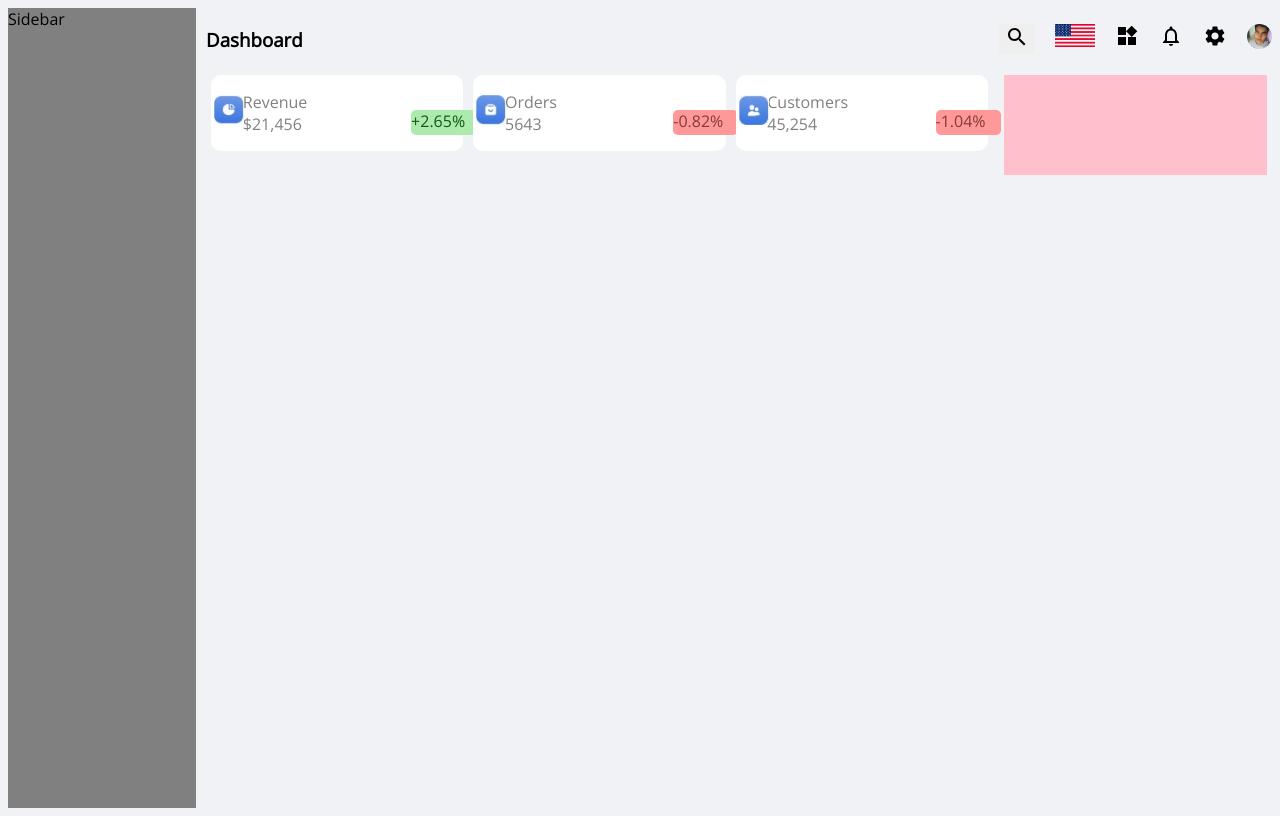
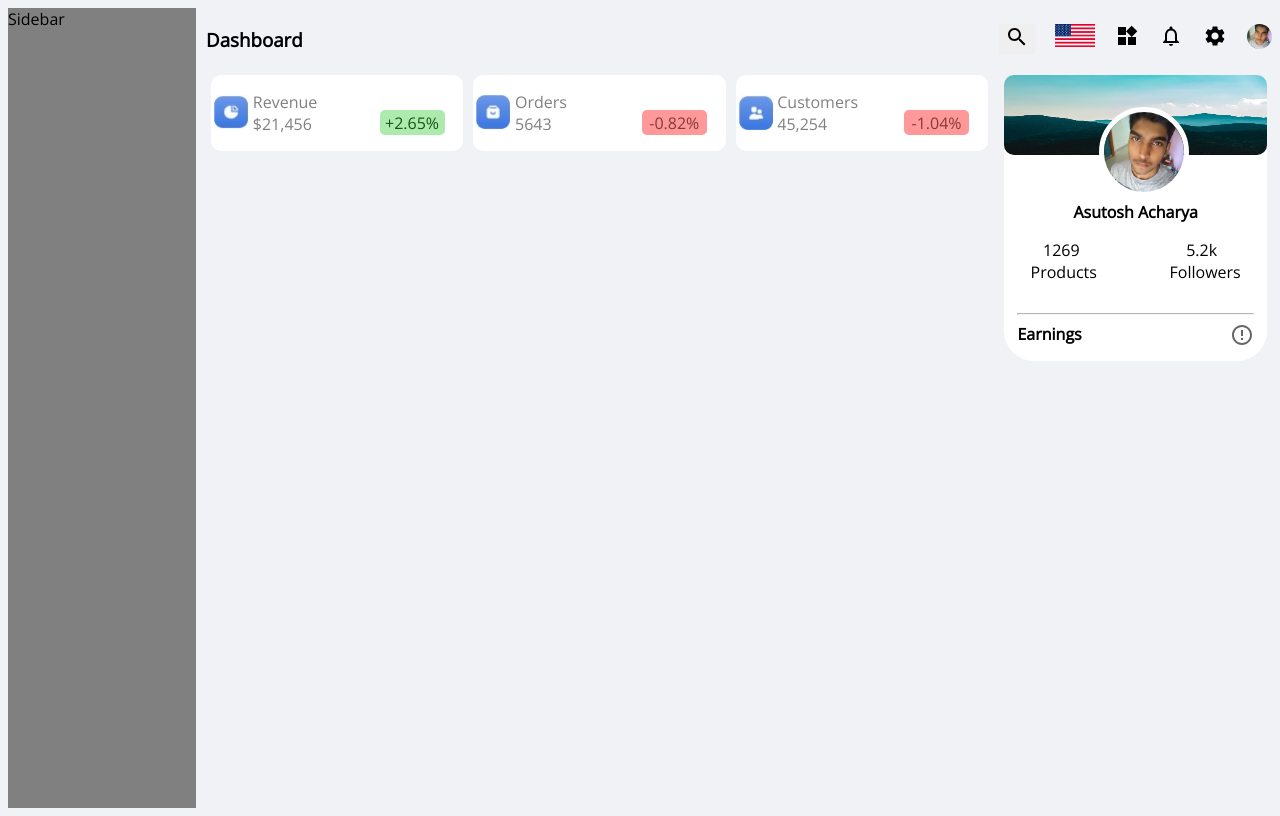
Before and after one commit to AsutoshAcharya/React-Responsive-Admin-Dashboard, a React (Create React App) app: page / in a window 1280 px wide. Built offline with nearby package versions, Linux system fonts and the light colour scheme.

Commit message:
adding user information

```diff
--- a/src/components/LeftContent/LeftTop/LeftTop.css
+++ b/src/components/LeftContent/LeftTop/LeftTop.css
@@ -3,3 +3,10 @@
     flex-direction: row;
     gap: 10px;
 }
+
+
+@media (max-width:768px) {
+    .LeftTop{
+        display: grid;
+    }
+}
--- a/src/components/LeftContent/LeftTop/LeftTopContent.css
+++ b/src/components/LeftContent/LeftTop/LeftTopContent.css
@@ -6,10 +6,11 @@
   justify-content: center;
   gap: 13px;
   position: relative;
+  min-width: 250px;
 }
 .image {
-  width: 30px;
-  height: 30px;
+  width: 35px;
+  height: 35px;
   position: absolute;
   top: 20px;
   left: 3px;
@@ -22,16 +23,18 @@
 .prof {
   background-color: rgb(173, 234, 173);
   width: 65px;
+  display: flex;
   align-items: center;
+  justify-content: center;
   height: 25px;
-  position: absolute;
-  left: 200px;
-  top: 35px;
+  margin-top: 35px;
+
   color: rgb(18, 88, 18);
   border-radius: 5px;
 }
 .child > p {
   color: grey;
+  margin-left: 10px;
 }
 .profActive {
   background-color: rgb(255, 152, 152);
--- a/src/components/RightContent/RightContent.css
+++ b/src/components/RightContent/RightContent.css
@@ -1,4 +1,54 @@
-.right-content{
-    width: 25%;
-    background-color: pink;
+.right-content {
+  width: 25%;
+  background-color: white;
+  display: flex;
+  flex-direction: column;
+  align-items: center;
+  position: relative;
+  border-radius: 30px;
+  min-width:250px ;
 }
+.right-content > img:first-child {
+  width: 100%;
+  height: 80px;
+  overflow: hidden;
+  z-index: 1;
+  border-radius: 10px;
+}
+.myImg {
+  width: 90px;
+  height: 90px;
+  border: 5px solid white;
+  border-radius: 50%;
+  position: absolute;
+  top: 2rem;
+  left: 95px;
+  z-index: 2;
+}
+figure > figcaption {
+  margin-top: 30px;
+  font-weight: 700;
+}
+.details {
+  display: flex;
+  justify-content: space-between;
+  width: 80%;
+}
+hr {
+  width: 90%;
+  margin-top: 30px;
+  opacity: 0.7;
+}
+.earnings {
+  display: flex;
+  justify-content: space-between;
+  /* background-color: red; */
+  width: 90%;
+}
+.earnings > p {
+  margin-top: 0px;
+  font-weight: 600;
+}
+.icon {
+  opacity: 0.6;
+}
--- a/src/components/RightContent/RightContent.js
+++ b/src/components/RightContent/RightContent.js
@@ -1,11 +1,35 @@
-import React from 'react'
-import './RightContent.css';
+import React from "react";
+import "./RightContent.css";
+import image from "../../assets/landscape.jpg";
+import image1 from "../../assets/demo.jpg";
+import ErrorOutlineIcon from "@mui/icons-material/ErrorOutline";
 function RightContent() {
   return (
-    <div className='right-content'>
+    <div className="right-content">
+      <img src={image} alt="landscape" />
+      <figure>
+        <img src={image1} alt="me" className="myImg" />
+        <figcaption>Asutosh Acharya</figcaption>
+      </figure>
+      <div className="details">
+        <div>
+          &nbsp;&nbsp; 1269 <br />
+          Products
+        </div>
+        <div>
+          &nbsp;&nbsp;&nbsp;&nbsp;5.2k <br />
+          Followers
+        </div>
+      </div>
+      <hr />
+      <div className="earnings">
+        <p>Earnings</p>
 
+          <ErrorOutlineIcon className="icon"/>
+
+      </div>
     </div>
-  )
+  );
 }
 
-export default RightContent
+export default RightContent;
```
Also changed, not shown: src/assets/landscape.jpg (added).
